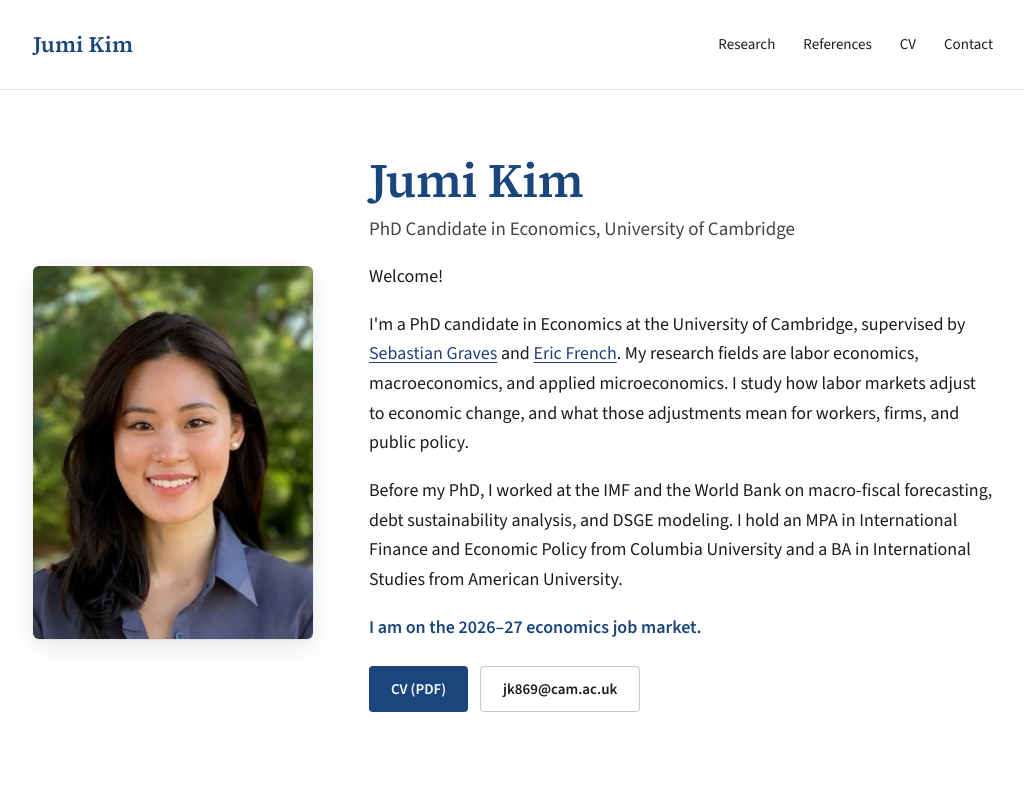
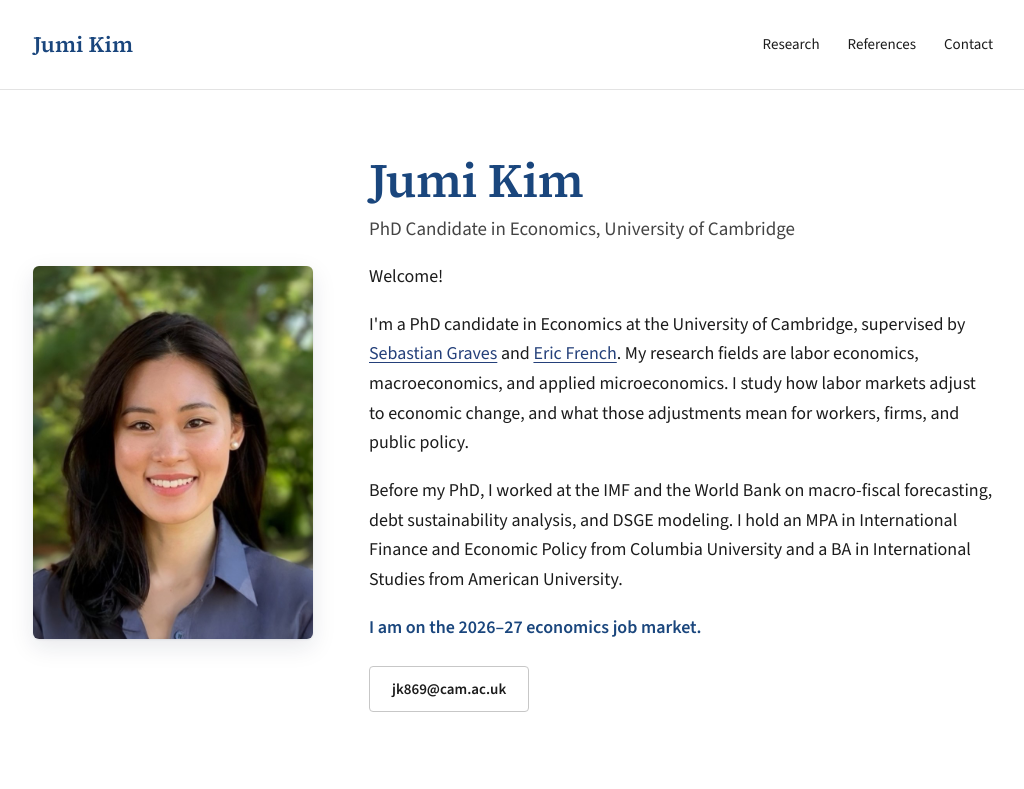
Before and after one commit to jumikim-econ/jumikim-econ.github.io, a plain HTML site: page index.html in a window 1280 px wide. Shown: the top 789 px of the page, without its empty margins (127-1151 px from the left). Drawn offline with nearby package versions, Linux system fonts and the light colour scheme.

Commit message:
Add files via upload

```diff
--- a/index.html
+++ b/index.html
@@ -24,7 +24,6 @@ a:hover{color:#0f2c52}
 <div style="display: flex; flex-wrap: wrap; gap: 4px 28px; font-size: 15px; font-weight: 500">
 <a href="#research" style="color: #1c1c1c; text-decoration: none; padding: 10px 0">Research</a>
 <a href="#references" style="color: #1c1c1c; text-decoration: none; padding: 10px 0">References</a>
-<a href="CV_JKim_Academic.pdf" style="color: #1c1c1c; text-decoration: none; padding: 10px 0">CV</a>
 <a href="#contact" style="color: #1c1c1c; text-decoration: none; padding: 10px 0">Contact</a>
 </div>
 </nav>
@@ -44,7 +43,6 @@ a:hover{color:#0f2c52}
 <p style="margin: 0">Before my PhD, I worked at the IMF and the World Bank on macro-fiscal forecasting, debt sustainability analysis, and DSGE modeling. I hold an MPA in International Finance and Economic Policy from Columbia University and a BA in International Studies from American University.</p>
 <p style="margin: 0; font-weight: 600; color: #1a467d">I am on the 2026–27 economics job market.</p>
 <div style="display: flex; flex-wrap: wrap; gap: 12px; padding-top: 6px">
-<a href="CV_JKim_Academic.pdf" style="display: inline-flex; align-items: center; min-height: 44px; padding: 0 22px; border-radius: 4px; background: #1a467d; color: #ffffff; text-decoration: none; font-size: 15px; font-weight: 600">CV (PDF)</a>
 <a href="mailto:jk869@cam.ac.uk" style="display: inline-flex; align-items: center; min-height: 44px; padding: 0 22px; border-radius: 4px; border: 1px solid #c7c7c7; color: #1c1c1c; text-decoration: none; font-size: 15px; font-weight: 600">jk869@cam.ac.uk</a>
 </div>
 </div>
```
